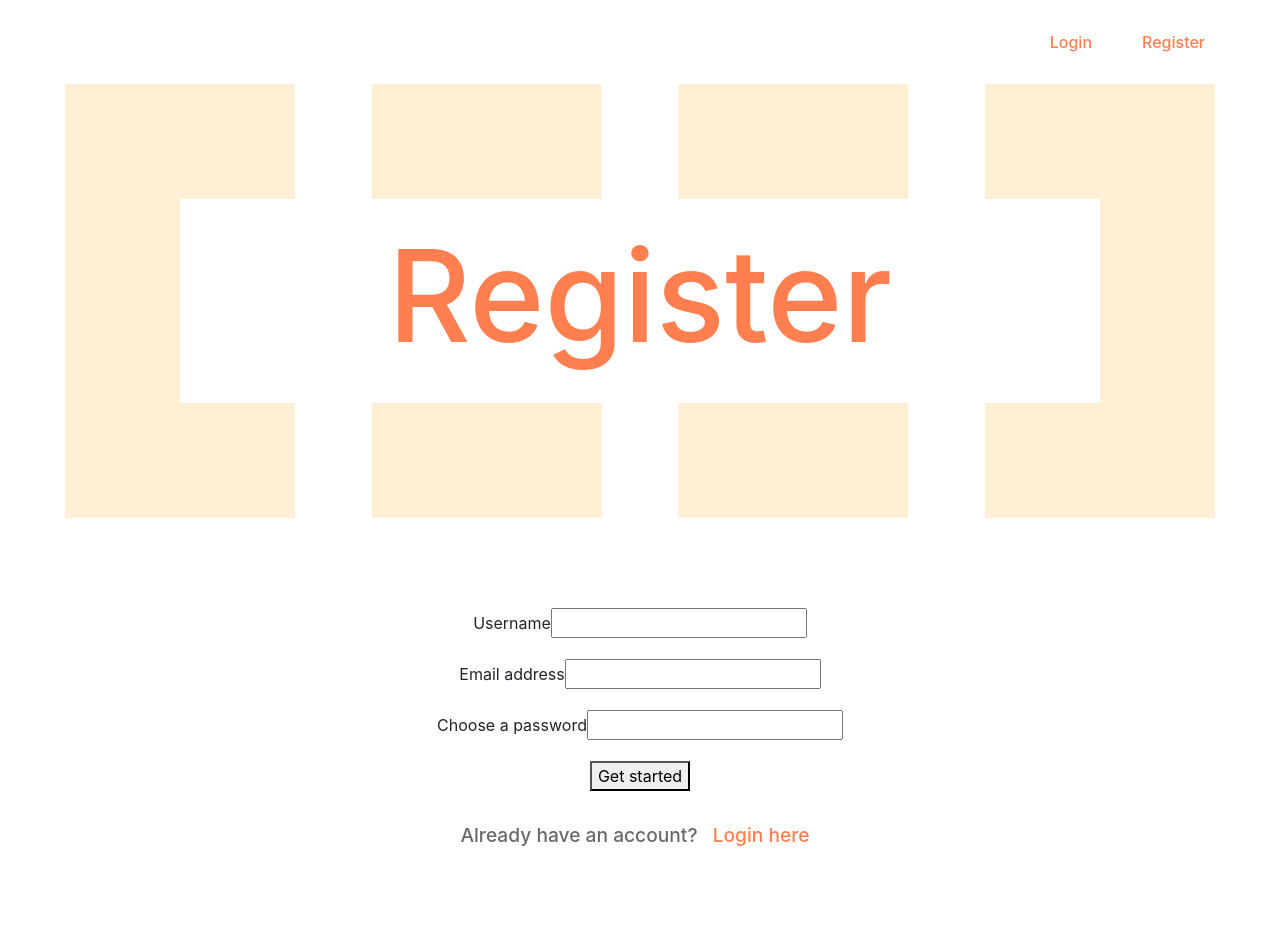
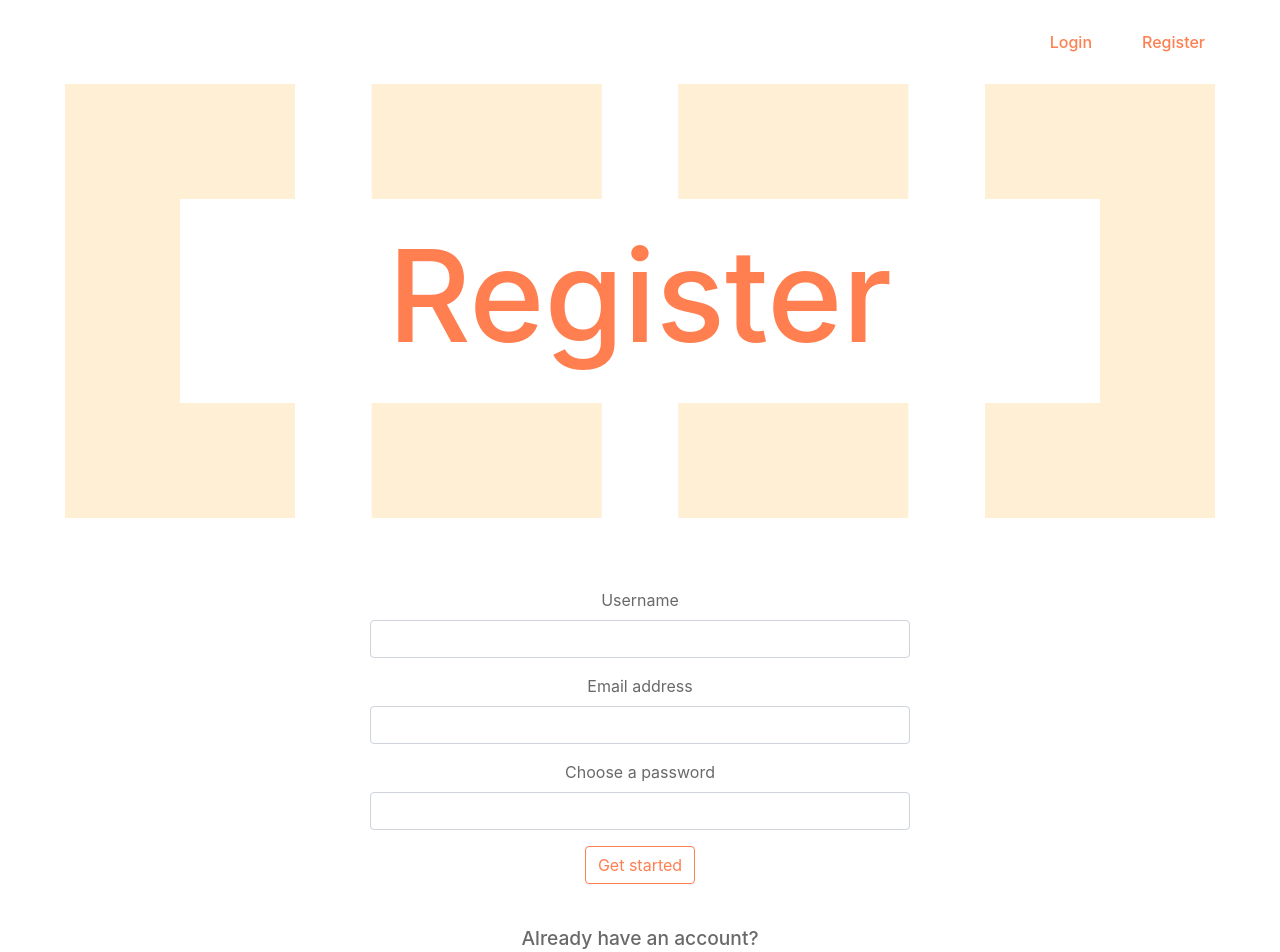
Before and after one commit to Rongi-hub/chat-app, a React (Create React App) app: page /register in a window 1280 px wide. Shown: the top 952 px of the page. Before the commit the page ends 929 px from the top, so only its background shows below. Built offline with nearby package versions, Linux system fonts and the light colour scheme; no server answers.

Commit message:
Styling register and chat pages

```diff
--- a/src/App.css
+++ b/src/App.css
@@ -24,6 +24,19 @@
   color: white;
 }
 
+.btn-outline-secondary {
+  color: coral;
+  border-color: coral;
+}
+
+.btn-outline-secondary:hover {
+  color: #fff;
+  background-color: coral;
+  border-color: coral;
+}
+
+
+
 .App-link {
   color: #61dafb;
 }
--- a/src/App.js
+++ b/src/App.js
@@ -35,22 +35,30 @@ class App extends React.Component {
     return (
       <div className="App">
         <h1>NaKNaK</h1>
-
+        <div class="container">
           {this.props.user &&
             <div className="allow-chat">
+              <div className="row justify-content-center">
                 <Chatbox />
-            <form className="nessage-form" onSubmit={this.onSubmit}>
+              </div>
+              <div className="row justify-content-center">
+                <form className="nessage-form col-6" onSubmit={this.onSubmit}>
+                  <div className="input-group">
                     <input
+                    className="form-control"
                     type="text"
                     name="message"
                     id="message"
                     value={this.state.message}
                     placeholder="Enter a message..."
                     onChange={this.onChange} />
-            <button>Send</button>
+                    <button className="btn btn-outline-secondary" type="button">Send</button>
+                  </div>
                 </form>
               </div>
+            </div>
           }
+        </div>
         {!this.props.user &&
           <div className="disallow-chat">
             <p><Link to="/login">Login</Link> or <Link to="/register">Register</Link> to start chatting!</p>
--- a/src/components/Register.js
+++ b/src/components/Register.js
@@ -44,15 +44,16 @@ class Register extends React.Component{
             <form className="col-6" onSubmit={this.handleSubmit}>
               <div className="form-group">
                 <label htmlFor="username">Username</label>
-                <input tyle="text" name="username" id="username" value={username} onChange={this.handleChange}></input>
+                <input className="form-control" tyle="text" name="username" id="username" value={username} onChange={this.handleChange}></input>
               </div>
               <div className="form-group">
                 <label htmlFor="email">Email address</label>
-                <input type="text" name="email" id="email" value={email} onChange={this.handleChange}></input>
+                <input className="form-control" type="text" name="email" id="email" value={email} onChange={this.handleChange}></input>
               </div>
               <div className="form-group">
                 <label htmlFor="password">Choose a password</label>
                 <input
+                  className="form-control"
                   type="password"
                   name="password"
                   id="password"
@@ -61,8 +62,8 @@ class Register extends React.Component{
                   >
                 </input>
               </div>
-              <button className="submit">Get started</button>
-              <p>Already have an account? <Link className="login-btn" to="/login">Login here</Link></p>
+              <button className="submit btn btn-outline-primary">Get started</button>
+              <p>Already have an account? <br></br><Link className="login-btn" to="/login">Login here</Link></p>
             </form>
           </div>
         </div>
--- a/src/index.css
+++ b/src/index.css
@@ -41,14 +41,14 @@ a:hover {
 h1 {
   color: coral;
   background-color: white;
-  margin: 0px 50px 90px 50px;
+  margin: 0px 50px 70px 50px;
   border: dashed 115px papayawhip;
   font-size: 10vw;
   padding: 20px 0 30px 0;
 }
 
 p {
-  margin: 30px 0px 30px 0px;
+  margin: 40px 0;
   font-weight: 500;
   font-size: larger;
   color: dimgray;
@@ -82,8 +82,8 @@ form {
   margin-bottom: 50px;
 }
 
-.form-control {
-  background-color: papayawhip;
+label {
+ color: dimgray;
 }
 
 
@@ -96,6 +96,10 @@ input:-webkit-autofill:active  {
 
 input:-webkit-autofill {
   -webkit-text-fill-color: dimgray !important;
+}
+
+.chat-list {
+  color: dimgray;
 }
 
 @media (max-width: 575.98px) {
```
Lines whose indentation alone changed are shown as unchanged.
